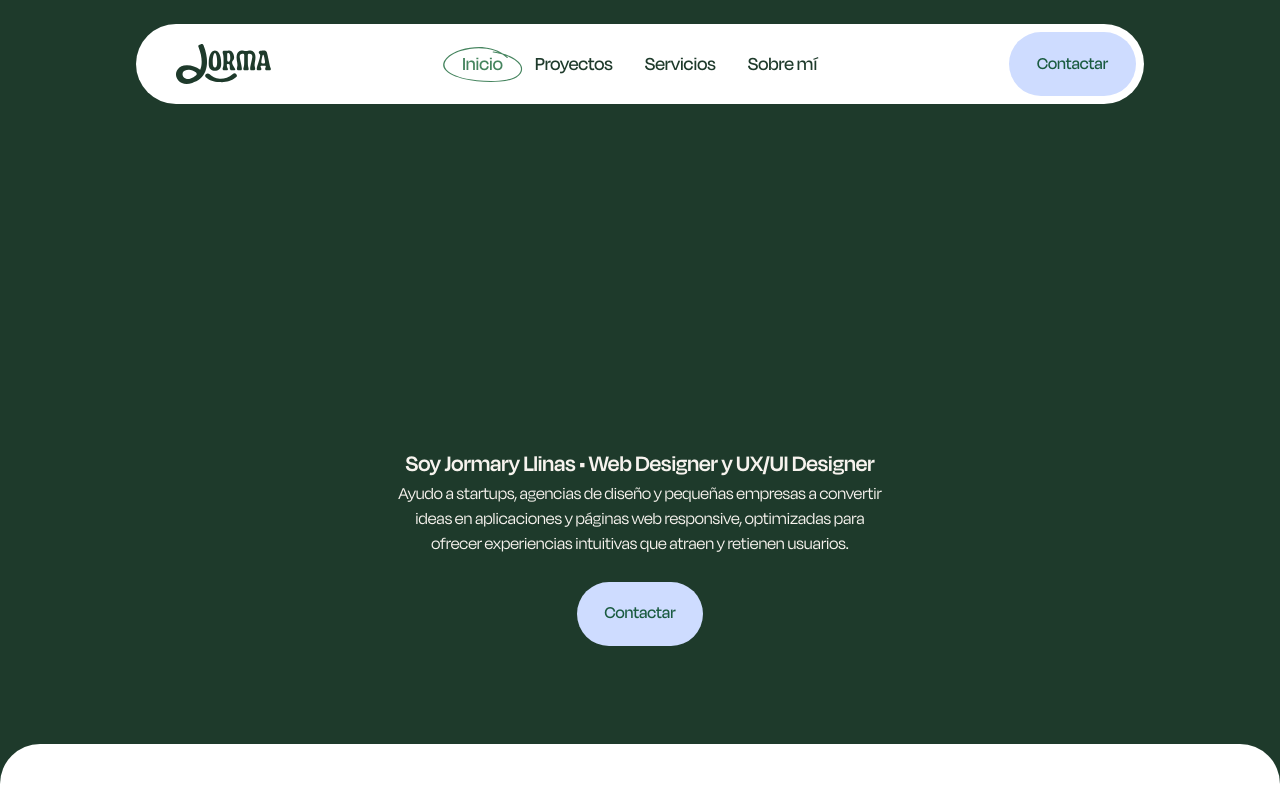
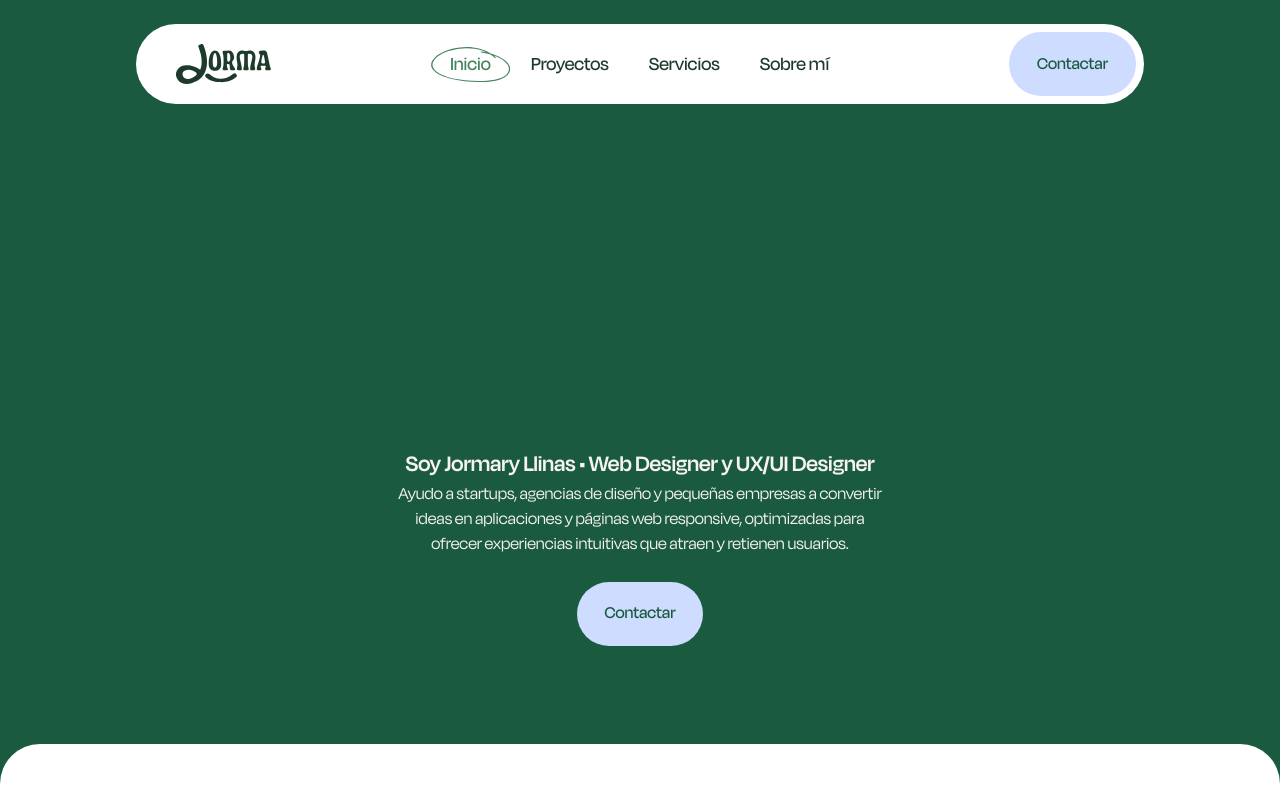
Before and after one commit to gustvpedraza/jormallinas.com, an Astro site: page / in a window 1280 px wide. Shown: the top 800 px of the page. Built offline with nearby package versions, Linux system fonts and the light colour scheme; Astro itself is replaced by a stand-in of ours; a script that the page names is missing.

Commit message:
colors fix

```diff
--- a/src/components/Footer.astro
+++ b/src/components/Footer.astro
@@ -82,7 +82,7 @@ import instagram from '../assets/instagram.png';
 </footer>
 <style>
 	.footer{
-		background-color: var(--secundary-900);
+		background-color: var(--secundary-700);
 		padding: 118px 352px;
 		display: flex;
 		justify-content: space-between;
--- a/src/components/Hero.astro
+++ b/src/components/Hero.astro
@@ -27,10 +27,10 @@ import Button from './Button.astro';
         max-width: 500px;
     }
     .hero-container{
-        background-color: var(--secundary-900);
+        background-color: var(--secundary-700);
     }
     .hero{
-        background-color: var(--secundary-900);
+        background-color: var(--secundary-700);
         position: relative;
         height: 100dvh;
         display: grid;
--- a/src/components/Nav.astro
+++ b/src/components/Nav.astro
@@ -292,6 +292,10 @@ function checkInitialPosition() {
         margin-top: 8px;
     }
 
+    .internal-links{
+        gap: 8px;
+    }
+
     nav .internal-links a{
         color: var(--secundary-900);
         margin: 0 16px;
--- a/src/pages/index.astro
+++ b/src/pages/index.astro
@@ -54,7 +54,7 @@ import Contact from '../components/Contact.astro';
 		z-index: 2;
 	}
 	.header-wrapper{
-		background-color: var(--secundary-900);
+		background-color: var(--secundary-700);
 	}
 	.header-wrapper{
 		overflow: hidden;
```
